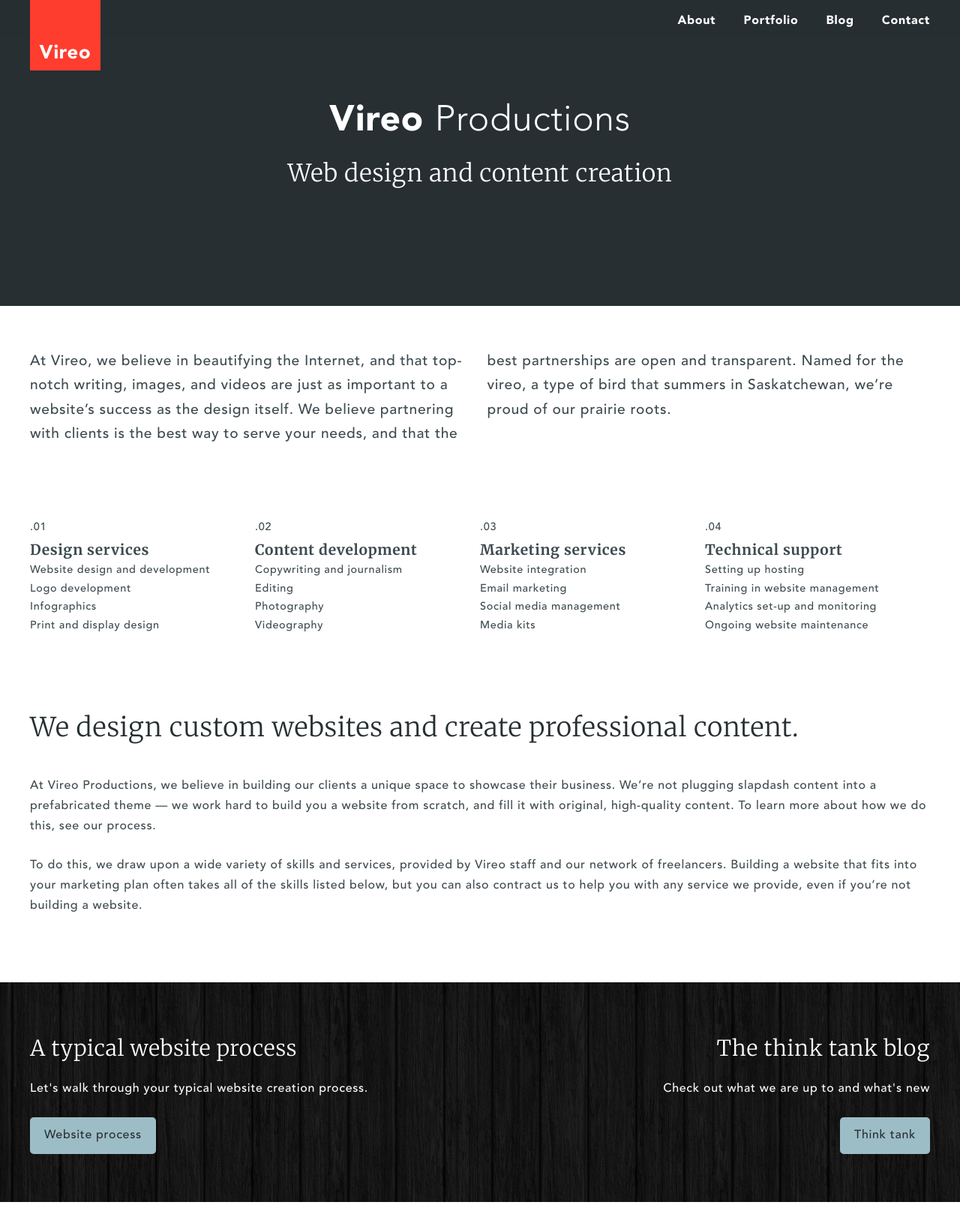
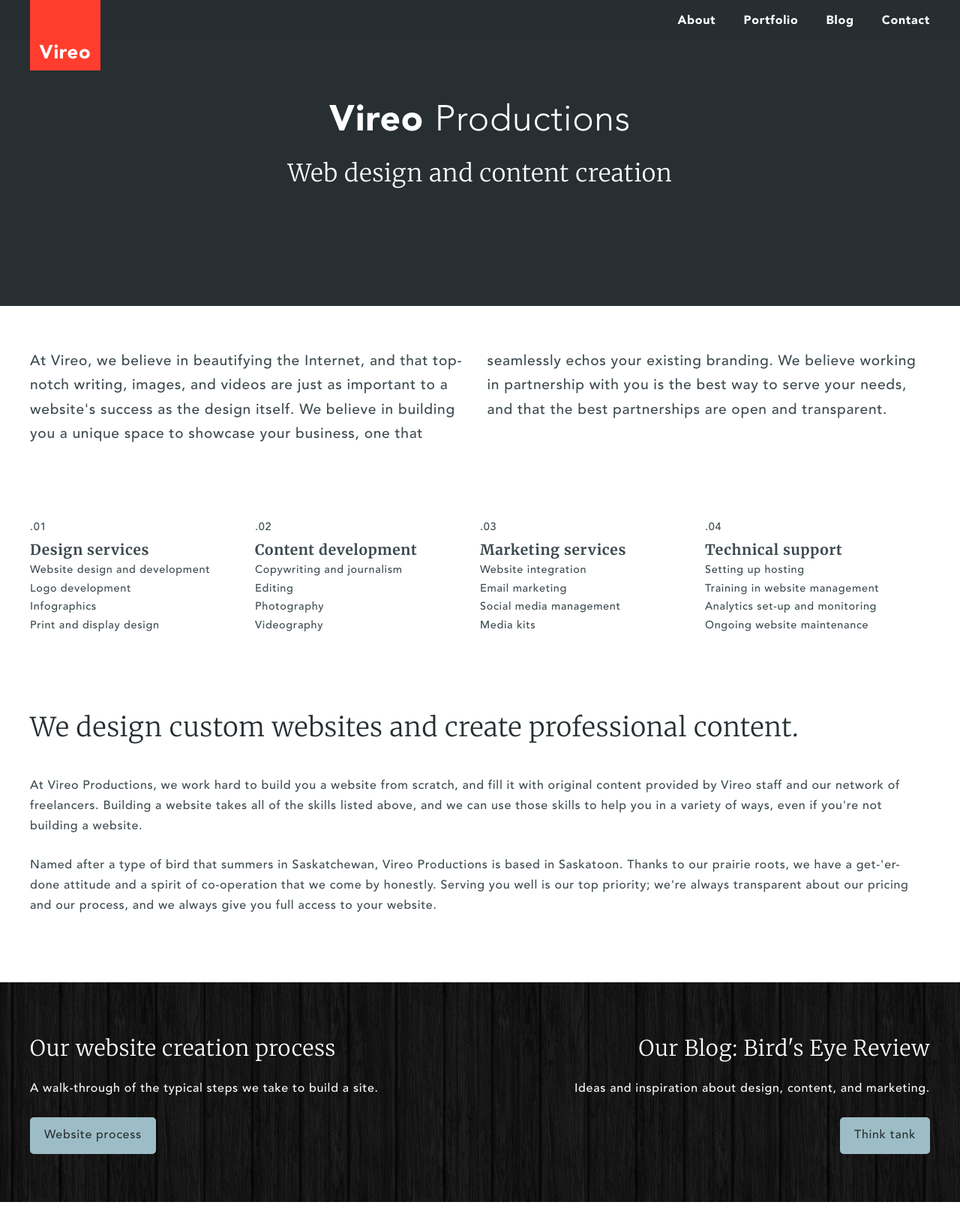
Before and after one commit to 7Mears/vireo, a WordPress theme: the page made by themes/vireo/page-about.php in a window 1280 px wide. Shown: the top 1631 px of the page at 75% size. Run offline with PHP 8.4 and a stand-in for WordPress, Linux system fonts and the light colour scheme; the site name, menu and one post (Sample post) are stand-ins, and other content is empty; some libraries are stand-ins or nearby versions.

Commit message:
updated copy

```diff
--- a/themes/vireo/page-about.php
+++ b/themes/vireo/page-about.php
@@ -16,7 +16,7 @@ get_header(); ?>
 	</header><!-- .entry-header -->
 
 	<div class="container">
-    <p class="about-intro">At Vireo, we believe in beautifying the Internet, and that top-notch writing, images, and videos are just as important to a website’s success as the design itself. We believe partnering with clients is the best way to serve your needs, and that the best partnerships are open and transparent. Named for the vireo, a type of bird that summers in Saskatchewan, we’re proud of our prairie roots.</p>
+    <p class="about-intro">At Vireo, we believe in beautifying the Internet, and that top-notch writing, images, and videos are just as important to a website's success as the design itself. We believe in building you a unique space to showcase your business, one that seamlessly echos your existing branding. We believe working in partnership with you is the best way to serve your needs, and that the best partnerships are open and transparent.</p>
 
 		<ul class="services-list">
 			<li class="number">.01</li>
@@ -57,8 +57,8 @@ get_header(); ?>
 
 <div class="about-services">
 		<h3>We design custom websites and create professional content.</h3>
-		<p>At Vireo Productions, we believe in building our clients a unique space to showcase their business. We’re not plugging slapdash content into a prefabricated theme — we work hard to build you a website from scratch, and fill it with original, high-quality content. To learn more about how we do this, see our process.</p>
-		<p>To do this, we draw upon a wide variety of skills and services, provided by Vireo staff and our network of freelancers. Building a website that fits into your marketing plan often takes all of the skills listed below, but you can also contract us to help you with any service we provide, even if you’re not building a website.</p>
+		<p>At Vireo Productions, we work hard to build you a website from scratch, and fill it with original content provided by Vireo staff and our network of freelancers. Building a website takes all of the skills listed above, and we can use those skills to help you in a variety of ways, even if you're not building a website.</p>
+		<p>Named after a type of bird that summers in Saskatchewan, Vireo Productions is based in Saskatoon. Thanks to our prairie roots, we have a get-'er-done attitude and a spirit of co-operation that we come by honestly. Serving you well is our top priority; we're always transparent about our pricing and our process, and we always give you full access to your website.</p>
 </div>
 	</div><!-- /container -->
 
@@ -66,14 +66,14 @@ get_header(); ?>
 		<div class="container">
 
 		<div class="call-to-action--left">
-			<h4>A typical website process</h4>
-			<p>Let's walk through your typical website creation process.</p>
+			<h4>Our website creation process</h4>
+			<p>A walk-through of the typical steps we take to build a site.</p>
 			<a href="<?php echo esc_url( home_url( '/' ) ); ?>process/"><button>Website process</button></a>
 		</div>
 
 		<div class="call-to-action--right">
-			<h4>The think tank blog</h4>
-			<p>Check out what we are up to and what's new</p>
+			<h4>Our Blog: Bird's Eye Review</h4>
+			<p>Ideas and inspiration about design, content, and marketing.</p>
 			<a href="<?php echo esc_url( home_url( '/' ) ); ?>blog/"><button>Think tank</button></a>
 		</div>
 		</div><!-- /container -->
```
Also changed, not shown: themes/vireo/front-page.php (+6 -6 lines).
